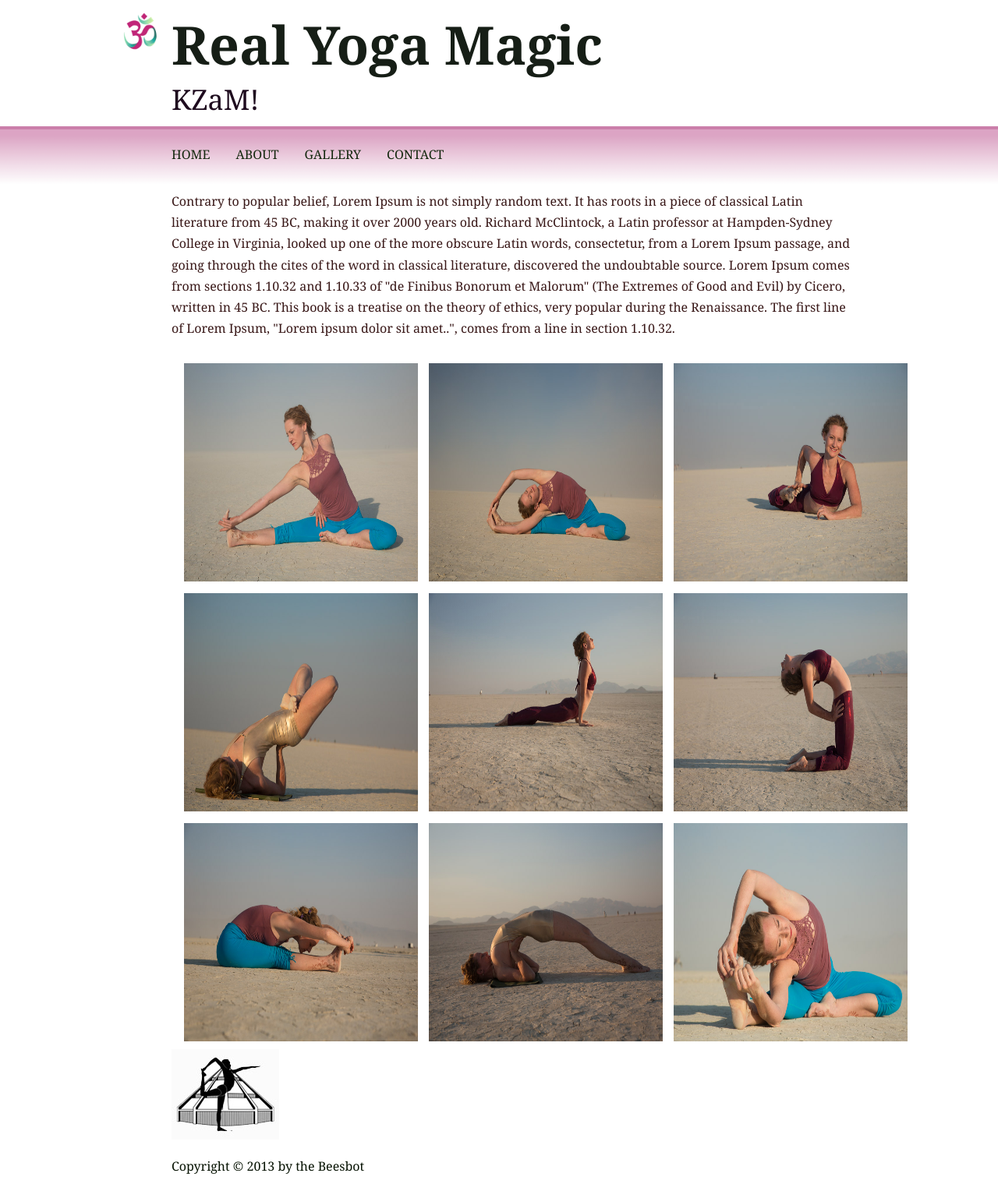
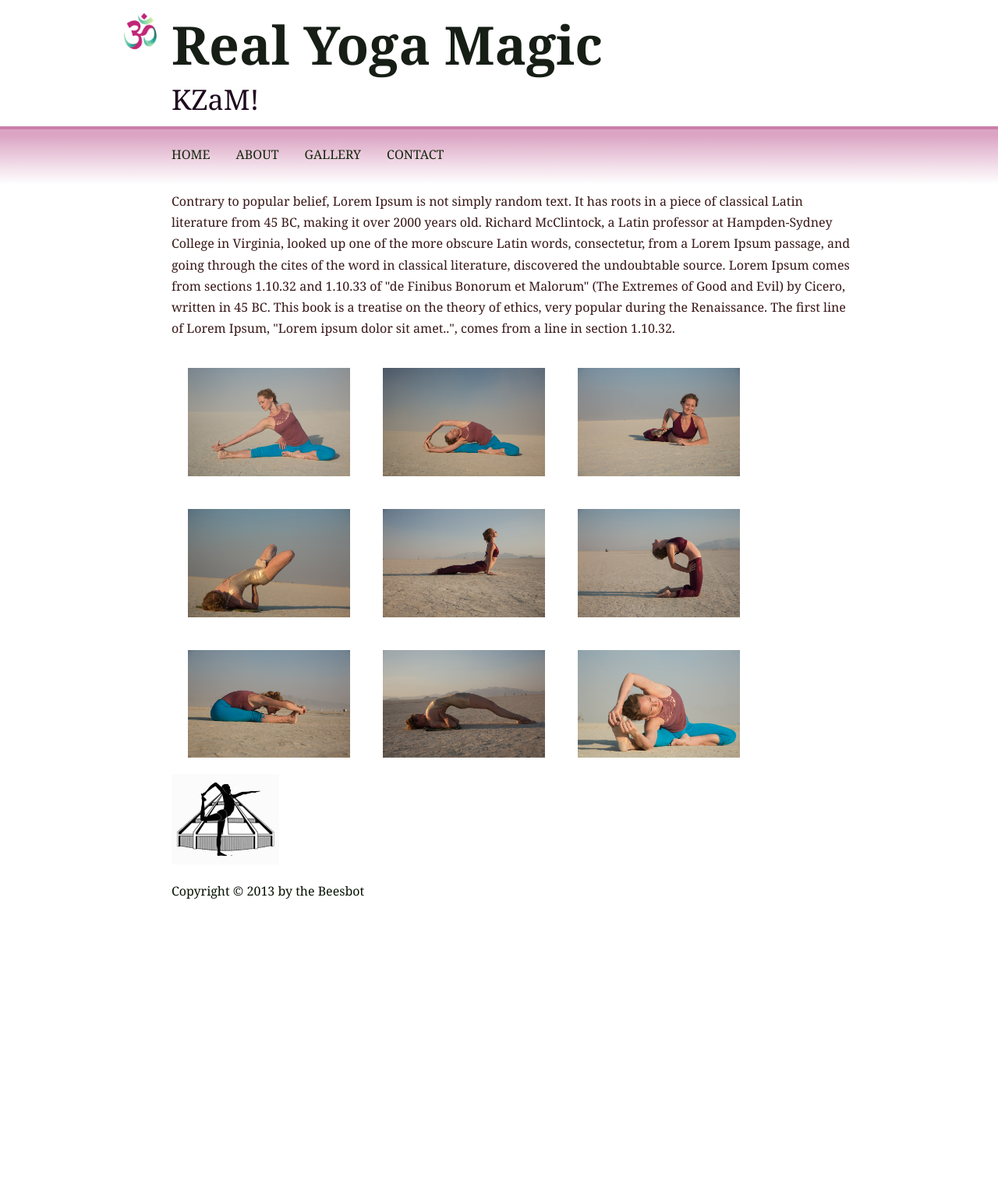
Before and after one commit to KZaM/KZaM.github.io, a Jekyll site: the page built from gallery.html, in a window 1280 px wide. Shown: the whole page at 78% size. Built offline with Jekyll 4.4.1, drawn with Linux system fonts in a browser that asks for light colours; Markdown is read by kramdown in place of the engine named in the settings; after the commit the page ends 1175 px from its top, so only the background shows below that.

Commit message:
changed gallery floating and padding

```diff
--- a/css/main.css
+++ b/css/main.css
@@ -118,16 +118,10 @@ img.align {
   color: #061202;
 }
 
-#gallery {
-  width: 960px;
-  margin: 0 auto;
-  padding-top: 10px;
-  text-align: center;
-}
 #gallery img {
-  margin: 5px;
-  height: 280px;
-  width: 300px;
+  width: 250px;
+  float: left;
+  padding: 21px;
 }
 
 @media(max-width: 820px) {
--- a/gallery.html
+++ b/gallery.html
@@ -5,7 +5,7 @@ title: Real Yoga Magic
 
 <p>Contrary to popular belief, Lorem Ipsum is not simply random text. It has roots in a piece of classical Latin literature from 45 BC, making it over 2000 years old. Richard McClintock, a Latin professor at Hampden-Sydney College in Virginia, looked up one of the more obscure Latin words, consectetur, from a Lorem Ipsum passage, and going through the cites of the word in classical literature, discovered the undoubtable source. Lorem Ipsum comes from sections 1.10.32 and 1.10.33 of "de Finibus Bonorum et Malorum" (The Extremes of Good and Evil) by Cicero, written in 45 BC. This book is a treatise on the theory of ethics, very popular during the Renaissance. The first line of Lorem Ipsum, "Lorem ipsum dolor sit amet..", comes from a line in section 1.10.32.</p>
 <div id="gallery">
-	<img src="/images/bg.jpg" alt="Image"/>
+	<img src="/images/bg.jpg"  alt="Image"/>
 	<img src="/images/bg1.jpg" alt="Image"/>
 	<img src="/images/bg2.jpg" alt="Image"/>
 	<img src="/images/bg3.jpg" alt="Image"/>
@@ -15,3 +15,4 @@ title: Real Yoga Magic
 	<img src="/images/bg7.jpg" alt="Image"/>
 	<img src="/images/bg8.jpg" alt="Image"/>
 </div>
+<br clear="all" />
```
